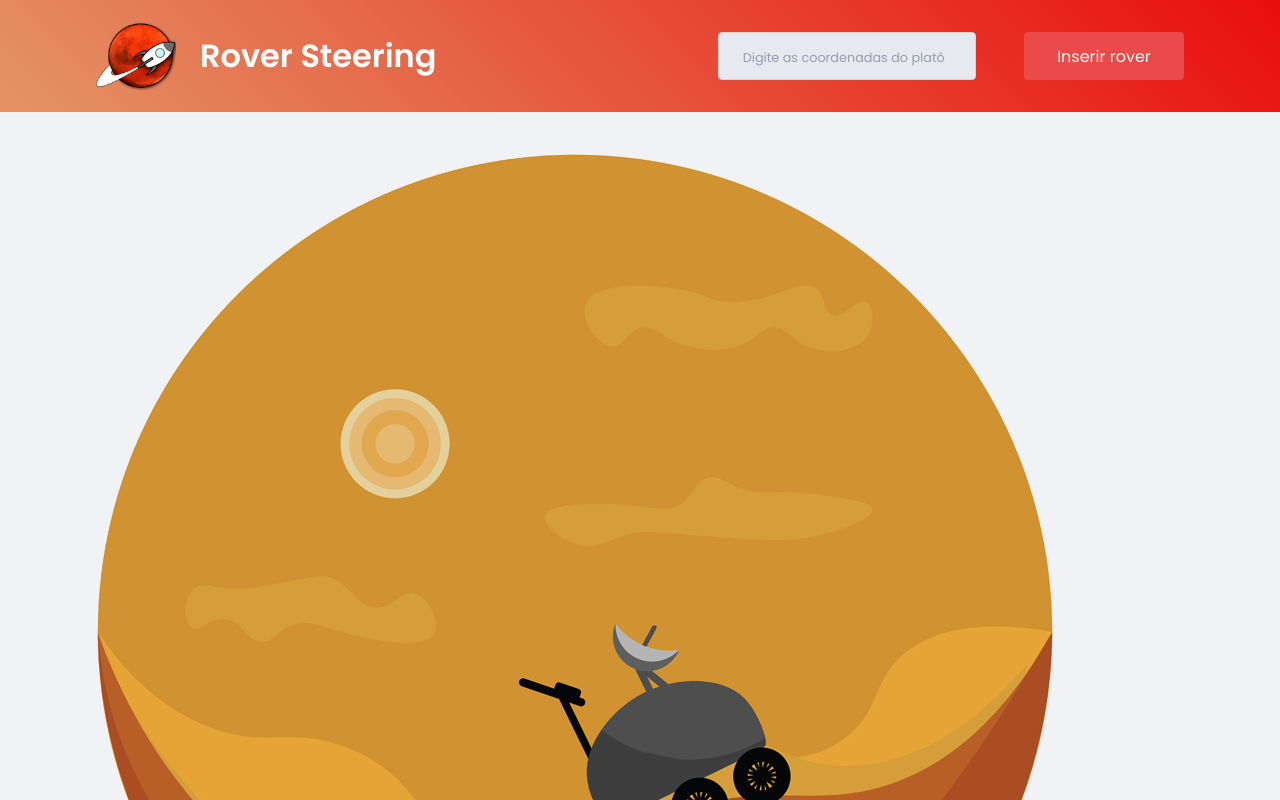
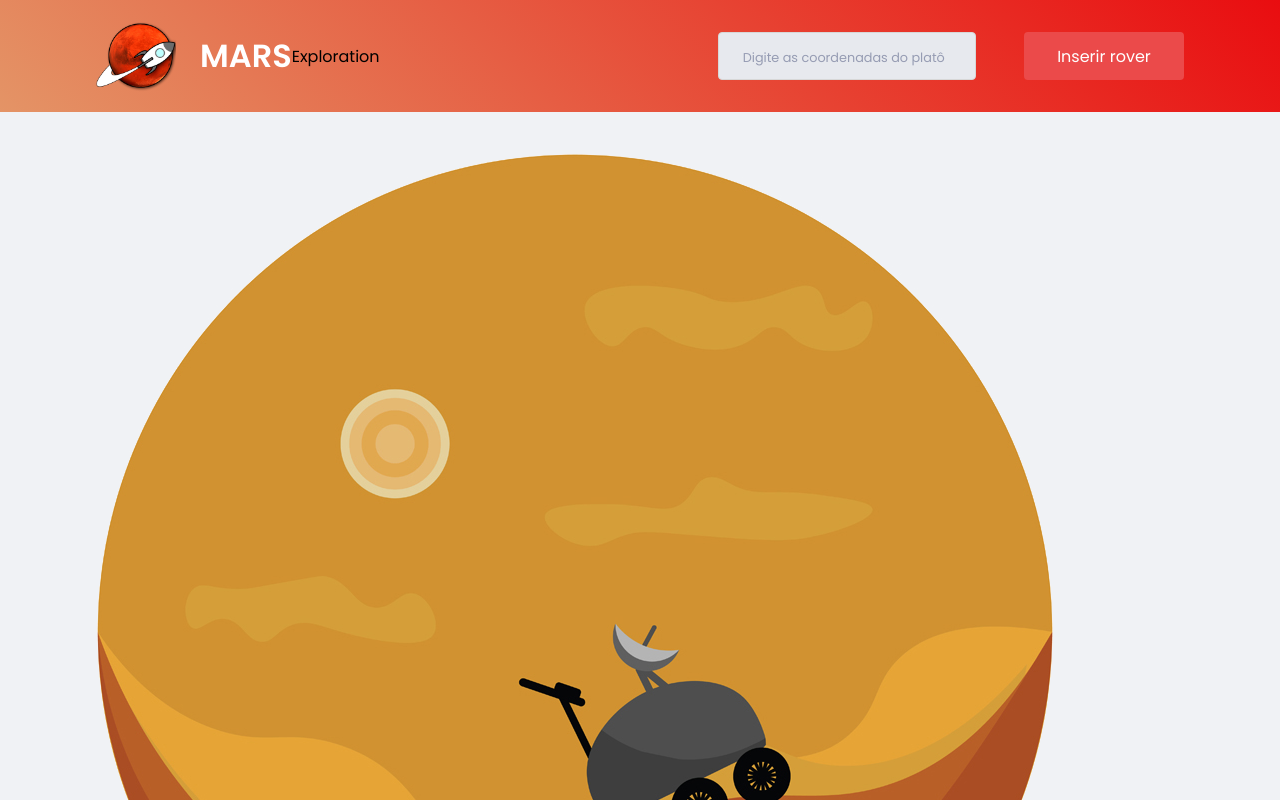
Before and after one commit to dvargas42/mars_exploration, a React (Create React App) app: page / in a window 1280 px wide. Shown: the top 800 px of the page. Built offline with nearby package versions, Linux system fonts and the light colour scheme.

Commit message:
fix: include upper case

```diff
--- a/src/components/Header/index.tsx
+++ b/src/components/Header/index.tsx
@@ -18,13 +18,17 @@ export function Header({onOpenRoverMovementModal}: HeaderProps) {
   function handlePlateauCoordinates() {
     try {
       if (!!plateauCoordinates) {
-        createPlateauCoordinates(plateauCoordinates)
+        createPlateauCoordinates(plateauCoordinates.toUpperCase())
         onOpenRoverMovementModal()
       } else {
-        throw('Por favor digite as coordenadas do platô')
+        throw new Error('Por favor digite as coordenadas do platô')
       }
-    } catch (e) {
-      toast.error(e)
+    } catch (error) {
+      if(error.message){
+        toast.error(error.message)
+      } else {
+        toast.error(error)
+      }
     }
   }
 
@@ -33,7 +37,10 @@ export function Header({onOpenRoverMovementModal}: HeaderProps) {
       <div className="headerContent">
         <div className="logo">
           <img src={logoImg} alt="rover" />
-          <span>Rover Steering</span>
+          <div>
+            <span>MARS</span>
+            <p>Exploration</p>
+          </div>
         </div>
         <div>
           <input
```
